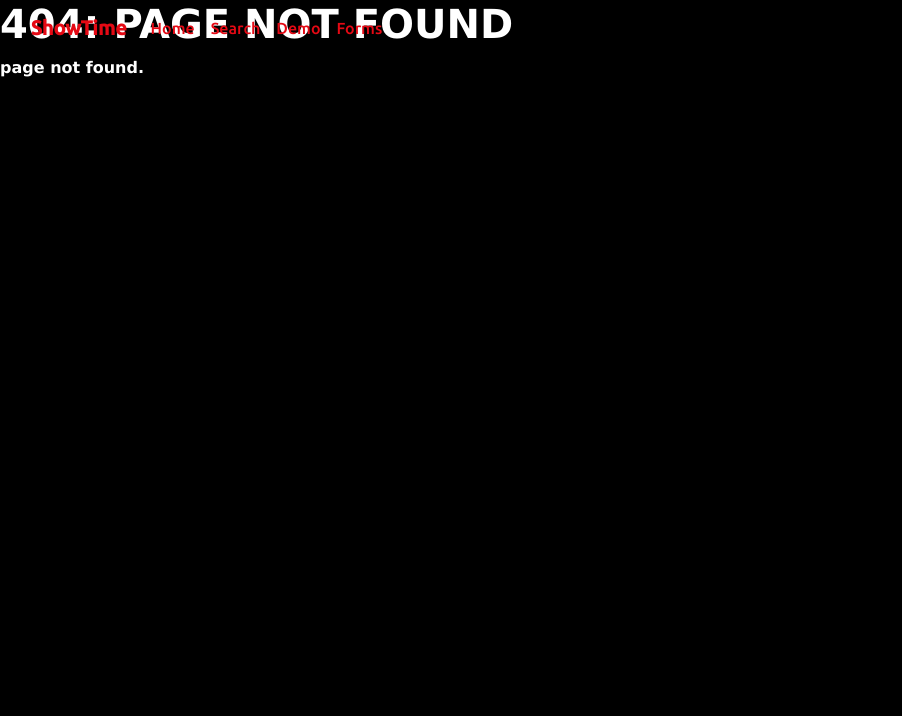
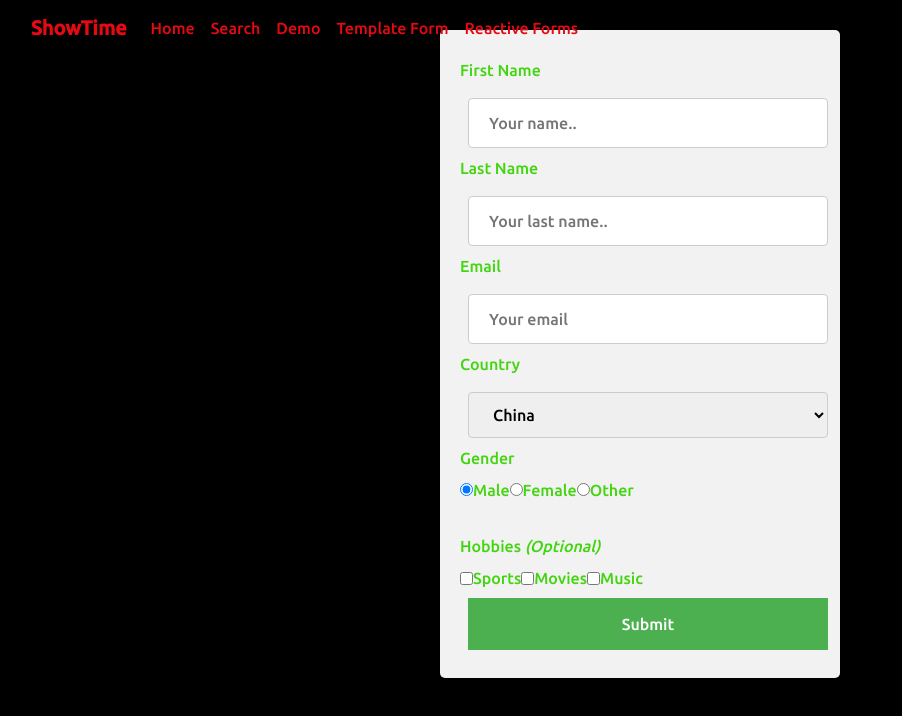
Before and after one commit to Kiarie-Victor/NetflixClone-Angular, an Angular app: page /reactform in a window 1280 px wide. Before the commit this address had no page. Shown: the top 716 px of the page, without its empty margins (0-902 px from the left). Built offline with nearby package versions, Linux system fonts and the light colour scheme.

Commit message:
reactive forms

```diff
--- a/src/app/app-routing.module.ts
+++ b/src/app/app-routing.module.ts
@@ -8,6 +8,7 @@ import { CanDeactivateService, canDeactivateTeam } from './service/candeactivate
 import { DemoComponent } from './pages/demo/demo.component';
 import { PostResolveService, canResolveGuard } from './service/postresolve.service';
 import { FormsComponent } from './pages/forms/forms.component';
+import { ReactformComponent } from './pages/reactform/reactform.component';
 const ROUTES: Routes = [
   {path:'', redirectTo:'home', pathMatch:'full'},
   {path:'home', component:HomeComponent},
@@ -15,6 +16,7 @@ const ROUTES: Routes = [
   {path:'search',component:SearchComponent, canDeactivate:[canDeactivateTeam]},
   {path:'movie/:id', component:MovieDetailsComponent},
   {path:'forms', component:FormsComponent},
+  {path:'reactform', component:ReactformComponent},
   {path:'**', component:ErrorComponent}
 ];
 
--- a/src/app/app.component.html
+++ b/src/app/app.component.html
@@ -18,7 +18,10 @@
         <a class="nav-link" [routerLink]="['/demo']">Demo</a>
       </li>
       <li class="nav-item">
-        <a [routerLink]="['forms']" class="nav-link">Forms</a>
+        <a [routerLink]="['forms']" class="nav-link">Template Form</a>
+      </li>
+      <li class="nav-item">
+        <a [routerLink]="['reactform']" class="nav-link">Reactive Forms</a>
       </li>
 
     </ul>
--- a/src/app/app.module.ts
+++ b/src/app/app.module.ts
@@ -15,6 +15,7 @@ import { PostCardService } from "./service/postcard.service";
 import { DemoComponent } from "./pages/demo/demo.component";
 import { PostResolveService } from "./service/postresolve.service";
 import { FormsComponent } from './pages/forms/forms.component';
+import { ReactformComponent } from './pages/reactform/reactform.component';
 
 @NgModule({
   declarations: [
@@ -24,7 +25,8 @@ import { FormsComponent } from './pages/forms/forms.component';
     AppComponent,
     DemoComponent,
     HighlightDirective,
-    FormsComponent
+    FormsComponent,
+    ReactformComponent
   ],
   imports:[
     HttpClientModule,
--- /dev/null
+++ b/src/app/pages/reactform/reactform.component.css
@@ -0,0 +1,37 @@
+input[type=text], [type=email], select{
+    width: 100%;
+    padding: 12px 20px;
+    margin: 8px;
+    display: inline-block;
+    border: 1px solid #ccc;
+    border-radius: 4px;
+    box-sizing: border-box;
+}
+
+input[type=submit]{
+    width: 100%;
+    background-color: #4CAF50;
+    color: white;
+    padding: 14px 20px;
+    margin: 8px;
+    border: none;
+    cursor: pointer;
+}
+
+input[type=submit]:hover{
+    background-color: #1b4a1d;
+}
+
+.form{
+    border-radius: 5px;
+    background-color: #f2f2f2;
+    padding: 20px;
+    width: 400px;
+    margin: 30px auto;
+}
+input.ng-invalid.ng-touched{
+    border: 1px solid red;
+}
+small{
+    color: red;
+}
--- /dev/null
+++ b/src/app/pages/reactform/reactform.component.html
@@ -0,0 +1,54 @@
+<div class="form">
+    <h2 id="registration"></h2>
+    <form [formGroup]="reactiveForm" (ngSubmit)="onSubmit()">
+        <div formGroupName="personalDetails" >
+            <label for="fname">First Name</label>
+        <input type="text"  id="fname" placeholder="Your name.." formControlName="firstname">
+
+        <label for="lname">Last Name</label>
+        <input type="text"  id="lname" placeholder="Your last name.." formControlName="lastname">
+
+        <label for="email">Email</label>
+        <input type="email" id="email" name="email" placeholder="Your email" formControlName="email">
+        <span *ngIf="reactiveForm.get('personalDetails.email').invalid && reactiveForm.get('personalDetails.email').touched" style="color: red;">The email is not valid</span><br>
+    </div>
+
+        <label for="country">Country</label>
+        <select id="country" formControlName="country">
+            <option value="UK" >UK</option>
+            <option value="China" >China</option>
+            <option value="Kenya">Kenya</option>
+            <option value="Russia">Russia </option>
+            <option value="United States">United States</option>
+        </select>
+
+        <label for="gender">Gender</label><br>
+            <input type="radio" name="gender" id='male' value='male' formControlName="gender">
+            <label for="male">Male</label>
+            <input type="radio" name="gender" id='female' value='female' formControlName="gender">
+            <label for="female">Female</label>
+            <input type="radio" name="gender" id='other' value='other' formControlName="gender">
+            <label for="other">Other</label>
+
+        <br><br>
+
+        <label> Hobbies <i>(Optional)</i></label>
+        <div class="form-inline">
+            <label><input type="checkbox" value="sports" checked formControlName="hobbies">Sports</label>
+            <label><input type="checkbox"  value="movies">Movies</label>
+            <label><input type="checkbox" value="music">Music</label>
+        </div>
+
+        <input type="submit" value="Submit" id="btn">
+    </form>
+</div>
+
+<!--  <div class="form-data">
+    <h1>Data</h1>
+    <p>First Name <b>{{firstName}}</b></p>
+    <p>Last Name <b>{{secondName}}</b>
+    </p>
+    <P>Email: <b>{{email}}</b></P>
+    <P>Country : <b>{{country}}</b></P>
+    <p>Gender: <b>{{gen}}</b></p>
+</div> -->
--- /dev/null
+++ b/src/app/pages/reactform/reactform.component.ts
@@ -0,0 +1,29 @@
+import { Component, OnInit } from '@angular/core';
+import { FormControl, FormGroup, Validators } from '@angular/forms';
+
+@Component({
+  selector: 'app-reactform',
+  templateUrl: './reactform.component.html',
+  styleUrls: ['./reactform.component.css']
+})
+export class ReactformComponent implements OnInit{
+    reactiveForm: FormGroup;
+
+
+ngOnInit(){
+    this.reactiveForm = new FormGroup({
+      personalDetails: new FormGroup({
+      firstname: new FormControl(null, Validators.required),
+      lastname: new FormControl(null, Validators.required),
+      email: new FormControl(null, [Validators.required, Validators.email]),
+      }),
+      gender: new FormControl('male'),
+      country: new FormControl('China'),
+      hobbies: new FormControl(null)
+    });
+  }
+  onSubmit(){
+    console.log(this.reactiveForm)
+    //this.reactiveForm.reset()
+  }
+}
--- a/tsconfig.json
+++ b/tsconfig.json
@@ -5,7 +5,7 @@
     "baseUrl": "./",
     "outDir": "./dist/out-tsc",
     "forceConsistentCasingInFileNames": true,
-    "strict": true,
+    "strict": false,
     "noImplicitOverride": true,
     "noPropertyAccessFromIndexSignature": true,
     "noImplicitReturns": true,
```
Also changed, not shown: 1 other file (tests, documents, lock files or other folders).
